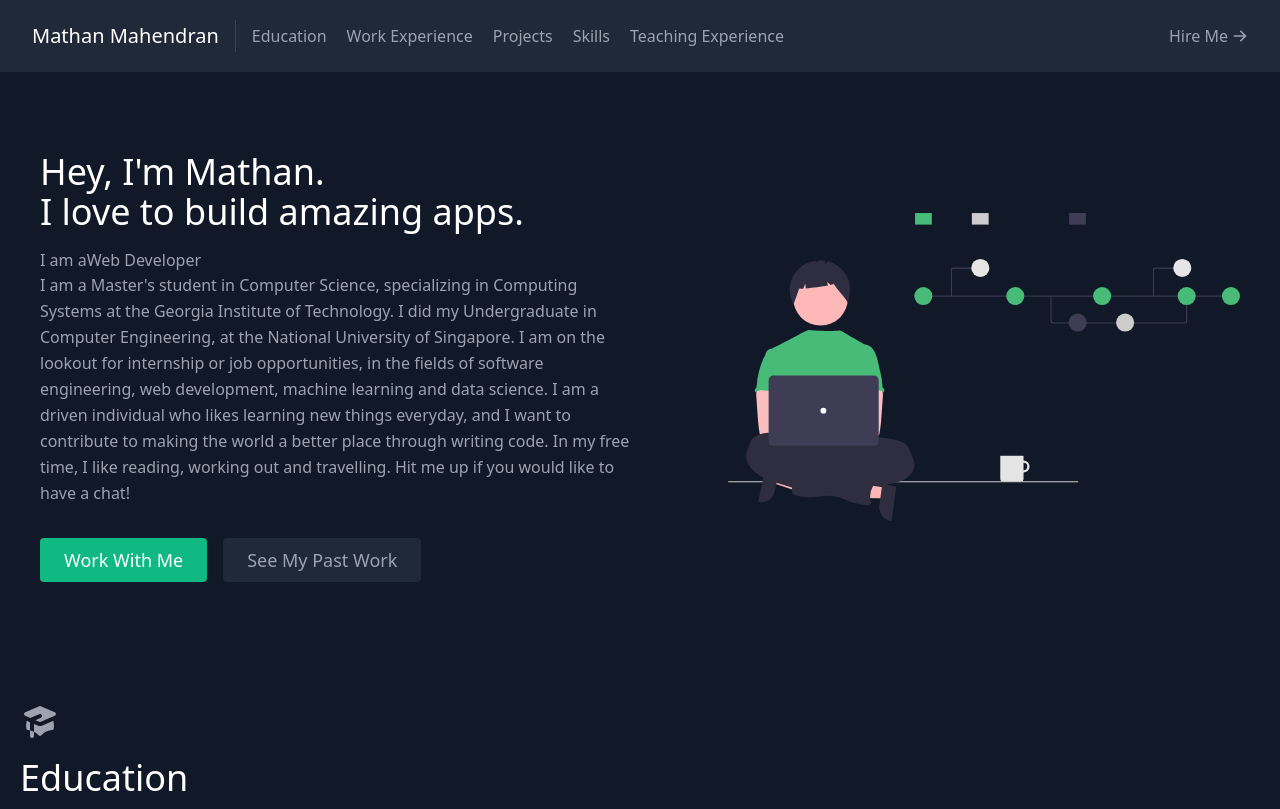
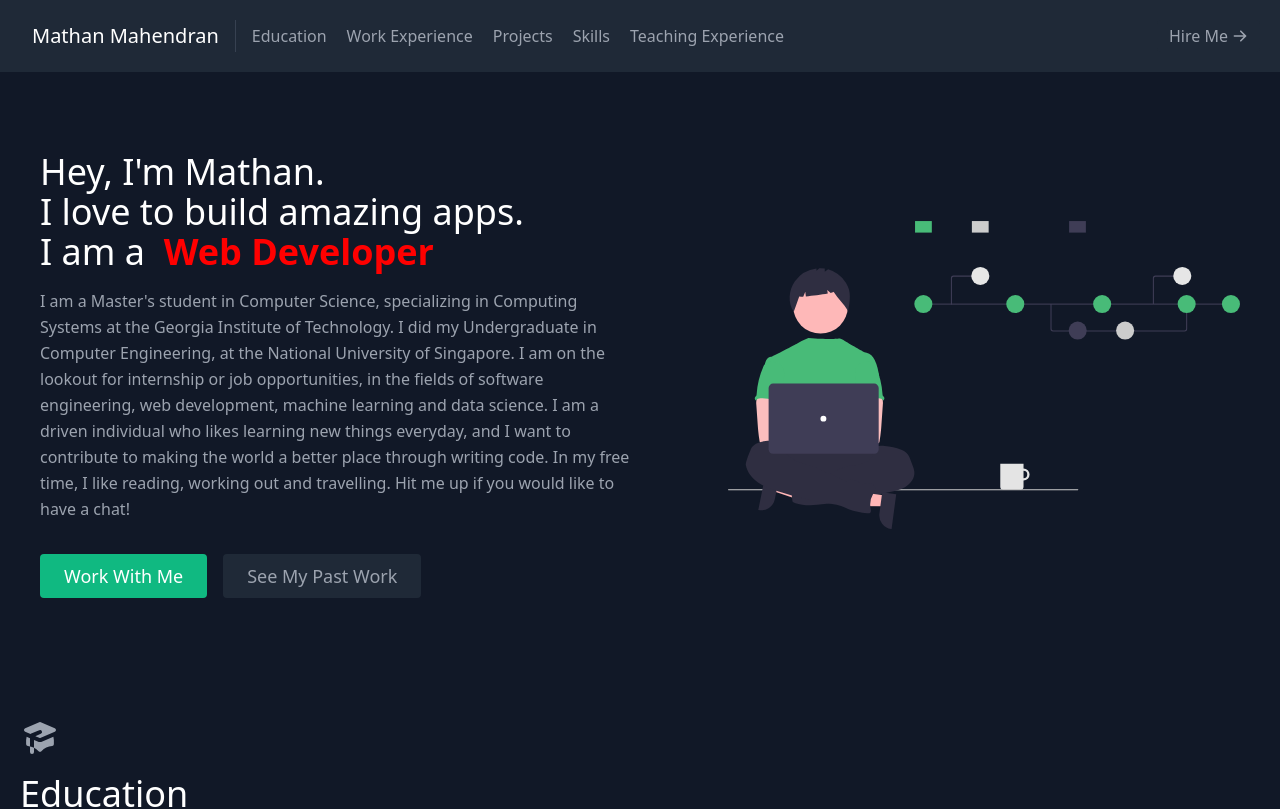
Before and after one commit to mathanmahe/my-portfolio, a React (Create React App) app: page / in a window 1280 px wide. Shown: the top 809 px of the page. Built offline with nearby package versions, Linux system fonts and the light colour scheme.

Commit message:
fix type writer

```diff
--- a/src/components/About.js
+++ b/src/components/About.js
@@ -12,9 +12,8 @@ export default function About() {
                     Hey, I'm Mathan.
                     <br className="hidden lg:inline-block" />I love to build amazing
                     apps.
-                </h1>
-                <h1>
-                    I am a
+                    <br className="hidden lg:inline-block" />
+                    I am a &nbsp;
                         <Typewriter texts={jobTitles} delay={100} />
                 </h1>
                 <p className="mb-8 leading-relaxed">
--- a/src/components/Typwriter.js
+++ b/src/components/Typwriter.js
@@ -27,7 +27,7 @@ const Typewriter = ({ texts, delay }) => {
     return () => clearTimeout(timeout);
   }, [currentText, currentIndex, texts, currentJobIndex, deleting, delay]);
 
-  return <span>{currentText}</span>;
+  return <span style={{ fontWeight: 'bold', color: 'red' }}>{currentText}</span>;
 };
 
 export default Typewriter;
```
